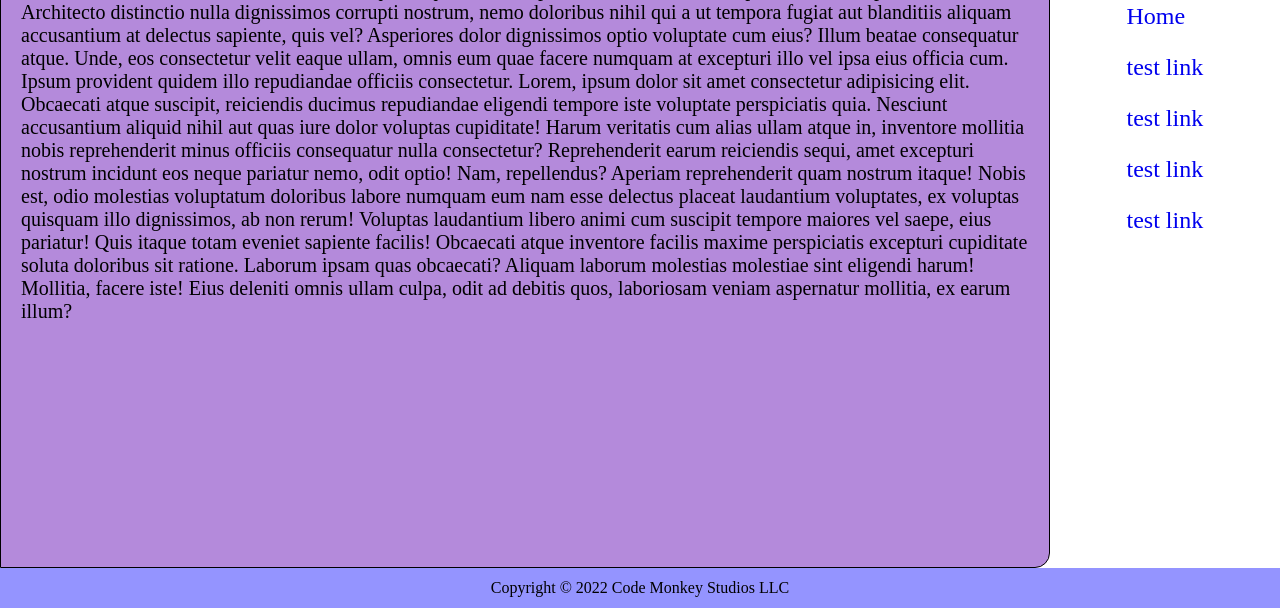
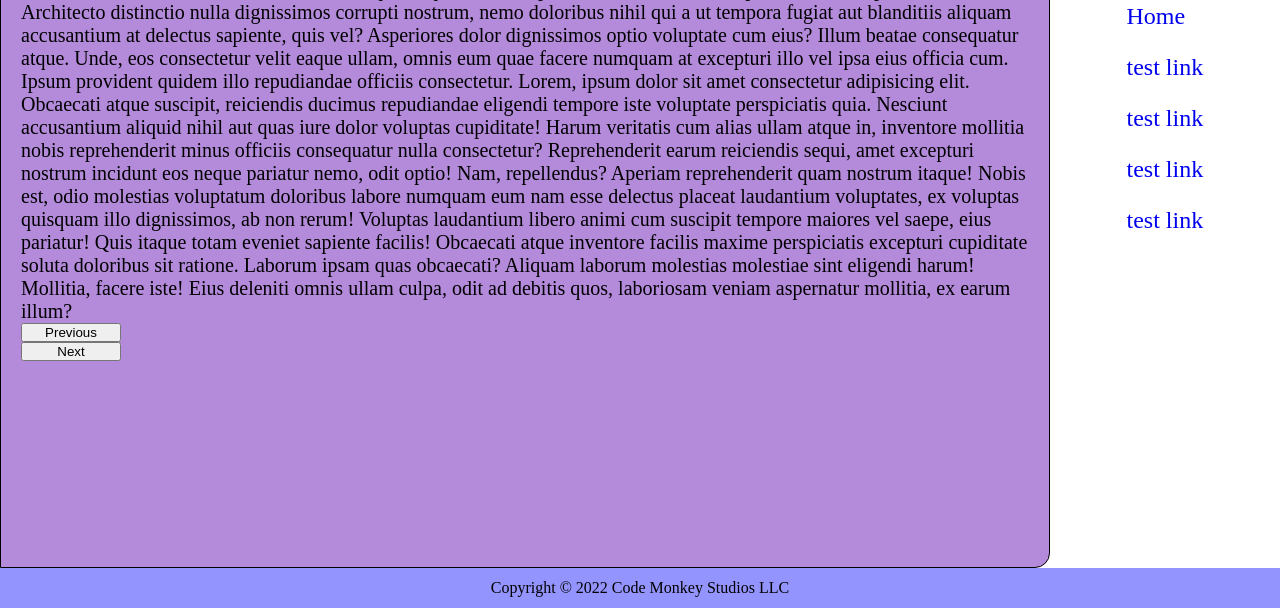
Before and after one commit to DDeShon/E-Reader, a plain HTML site: page index.html in a window 1280 px wide. Shown: the part 192-800 px from the top of the page. Drawn offline with Linux system fonts and the light colour scheme.

Commit message:
working on reader-section

```diff
--- a/index.html
+++ b/index.html
@@ -53,7 +53,10 @@
         Aliquam laborum molestias molestiae sint eligendi harum! Mollitia,
         facere iste! Eius deleniti omnis ullam culpa, odit ad debitis quos,
         laboriosam veniam aspernatur mollitia, ex earum illum?
+        <button id="page-btn" class="btn-prev">Previous</button>
+        <button id="page-btn" class="btn-next">Next</button>
       </div>
+
       <div id="nav-panel">
         <div class="search-bar">
           <input type="text" placeholder="Search.." />
--- a/styles.css
+++ b/styles.css
@@ -31,12 +31,17 @@
 /* Reader section */
 #reader-panel {
   display: flex;
+  flex-direction: column;
   border: 1px solid black;
   background-color: hsl(271, 53%, 70%);
   font-size: 1.25rem;
   padding: 3em 1em;
   width: 82%;
   border-radius: 0px 15px 15px 0px;
+}
+
+#reader-panel #page-btn {
+  width: 100px;
 }
 
 /* Navigation */
```
